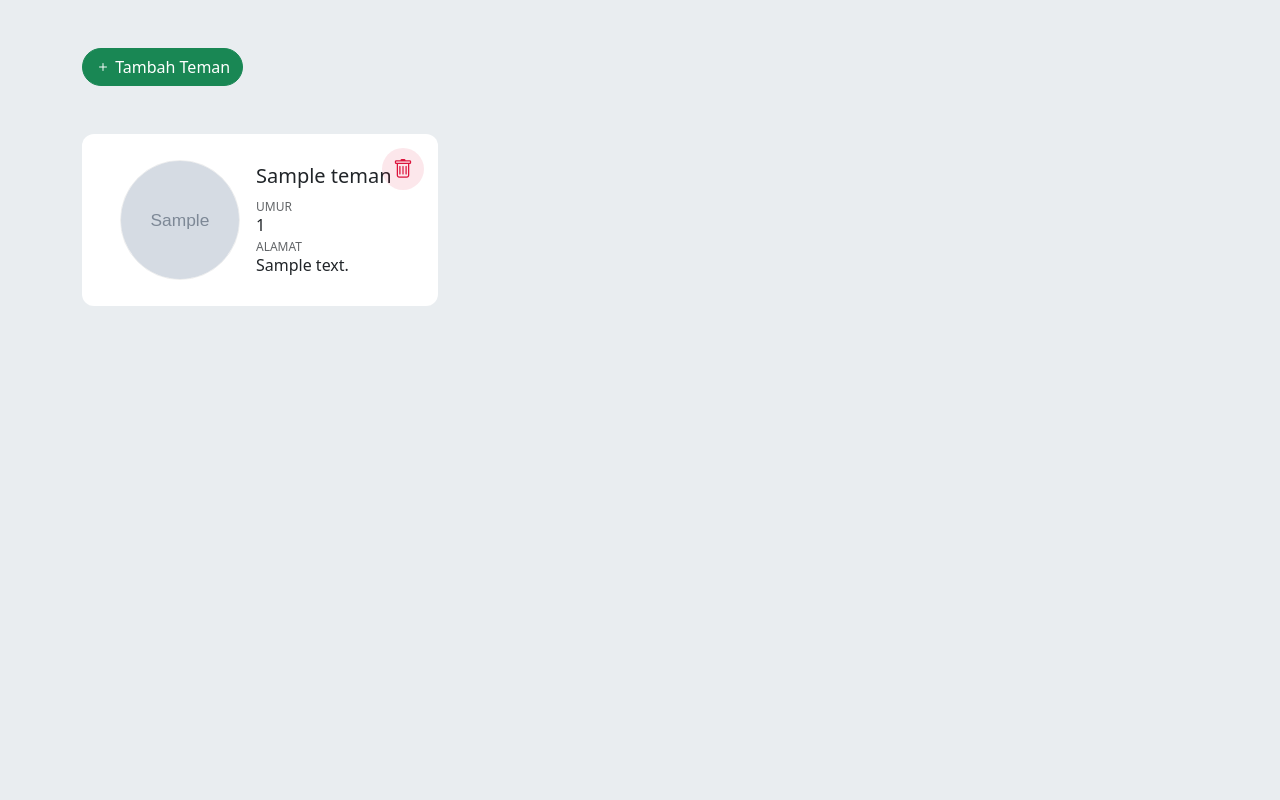
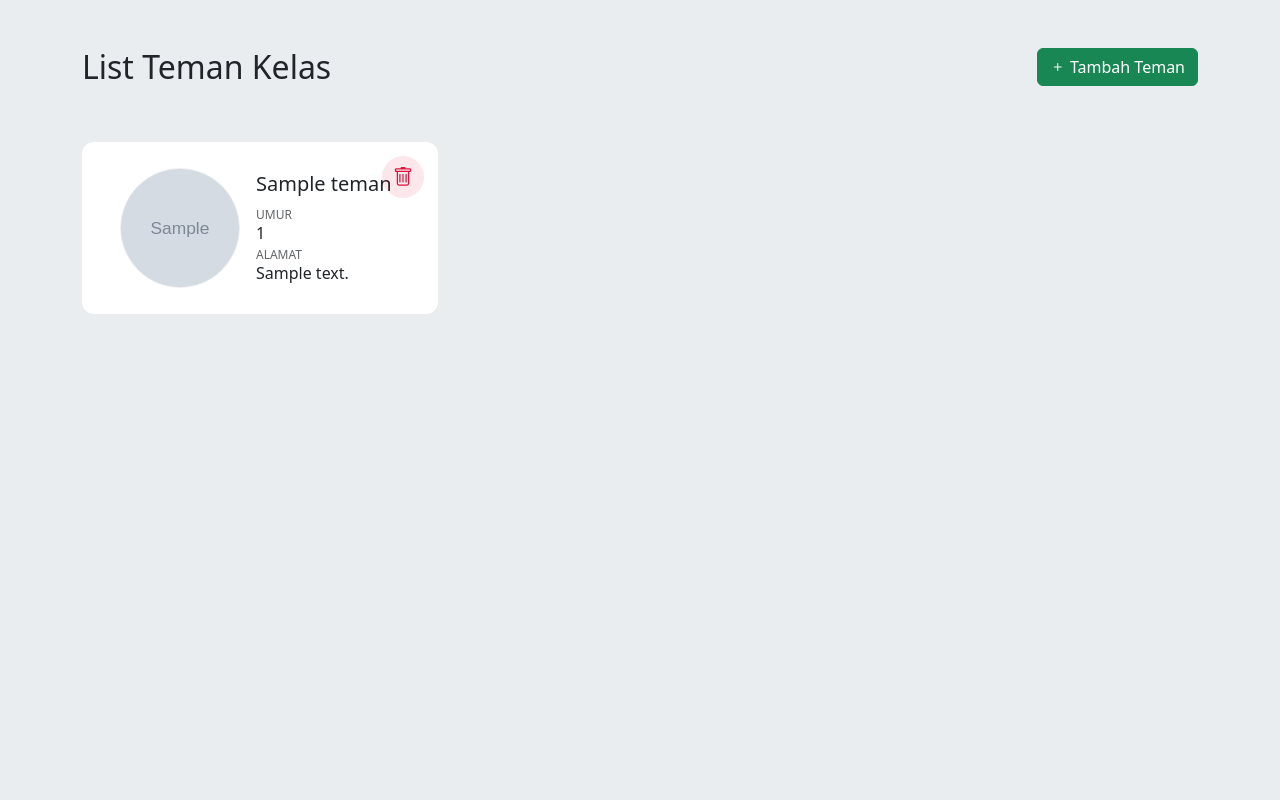
Before and after one commit to ArRosid/teman_kelas, a Django app: page / in a window 1280 px wide. Run offline with Django 4.2, Linux system fonts and the light colour scheme; tables that the repository leaves empty hold one stand-in row (values such as "Sample post"); grey boxes marked "Sample" are stand-in pictures; some libraries are stand-ins or nearby versions.

Commit message:
styling teman_list first section

```diff
--- a/static/css/style.css
+++ b/static/css/style.css
@@ -1,6 +1,16 @@
+.h-fit {
+  height: -webkit-fit-content;
+  height: -moz-fit-content;
+  height: fit-content;
+}
+
 .content {
   background: #e9edf0;
   min-height: 100vh;
+}
+
+.content h1 {
+  font-size: 2rem !important;
 }
 
 .content .card-list .card {
--- a/static/css/style.scss
+++ b/static/css/style.scss
@@ -1,6 +1,13 @@
+.h-fit {
+    height: fit-content;
+}
+
 .content {
     background: #e9edf0;
     min-height: 100vh;
+    h1 {
+        font-size: 2rem !important;
+    }
     .card-list {
         .card {
             border: none;
--- a/templates/teman/teman_list.html
+++ b/templates/teman/teman_list.html
@@ -1,7 +1,10 @@
 {% extends "./base.html" %} {% block content %}
-<a href="{% url 'tambah_teman' %}" class="btn btn-success rounded-pill"
-    ><i class="bi-plus"></i> Tambah Teman</a
->
+<div class="d-flex justify-content-between">
+    <h1>List Teman Kelas</h1>
+    <a href="{% url 'tambah_teman' %}" class="btn btn-success rounded-xl h-fit"
+        ><i class="bi-plus"></i> Tambah Teman</a
+    >
+</div>
 <div class="card-list mt-5">
     <div class="row row-cols-1 row-cols-md-3 g-4">
         {% for object in object_list %}
```
Also changed, not shown: 1 other file.
